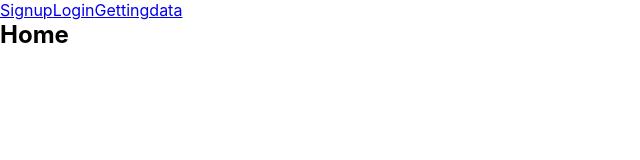
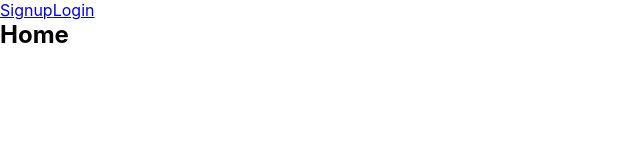
Before and after one commit to basilkhan1250/ChatBot, a React (Create React App) app: page / in a window 1280 px wide. Shown: the top 160 px of the page, without its empty margins (0-640 px from the left). Built offline with nearby package versions, Linux system fonts and the light colour scheme.

Commit message:
working on it

```diff
--- a/src/component/Home.jsx
+++ b/src/component/Home.jsx
@@ -7,7 +7,7 @@ function Home() {
             <nav>
                 <Link to="/signup">Signup</Link>
                 <Link to="/login">Login</Link>
-                <Link to="/gettingdata">Gettingdata</Link>
+                {/* <Link to="/gettingdata"></Link> */}
             </nav>
 
             <h2>Home</h2>
```
